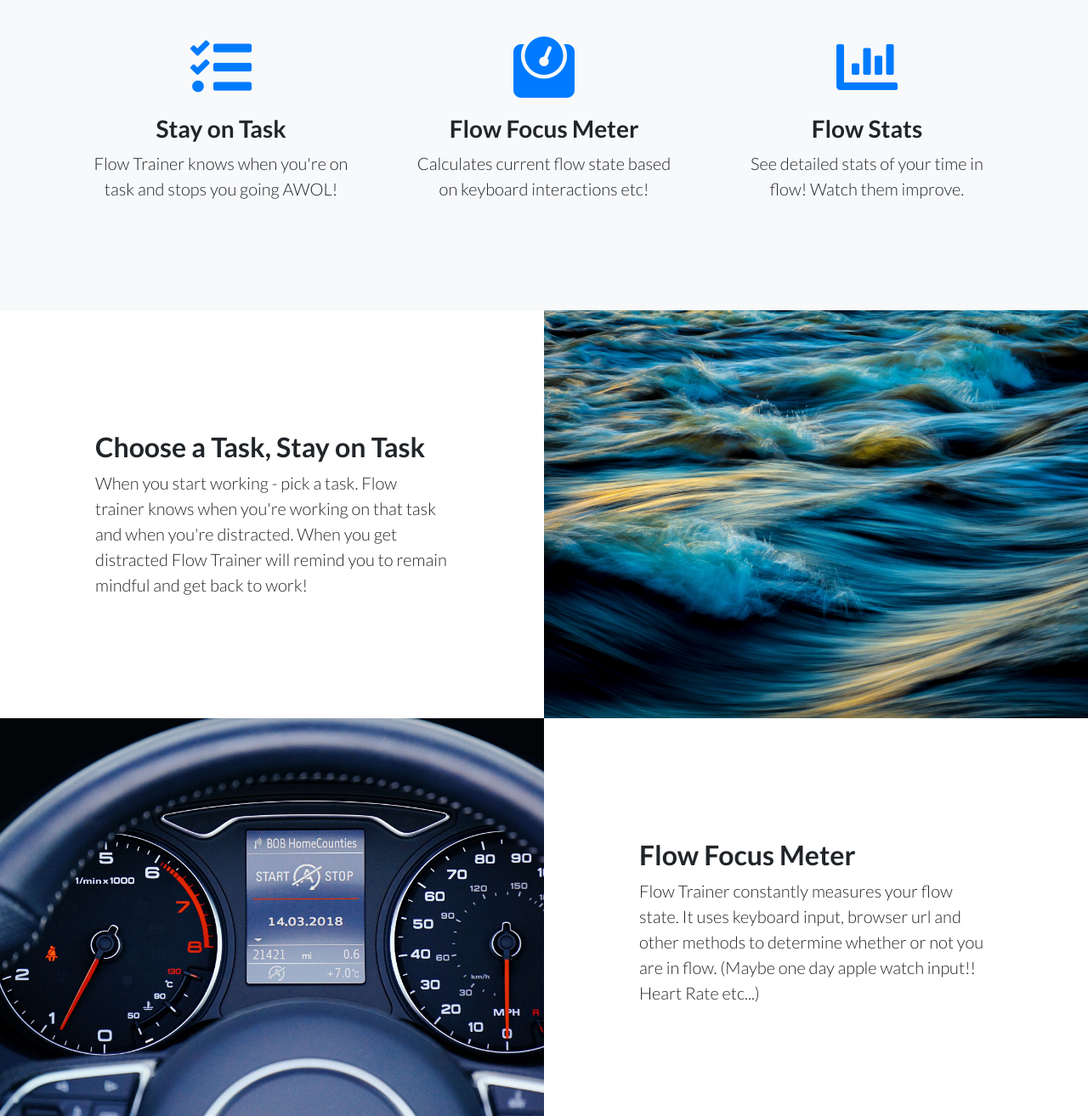
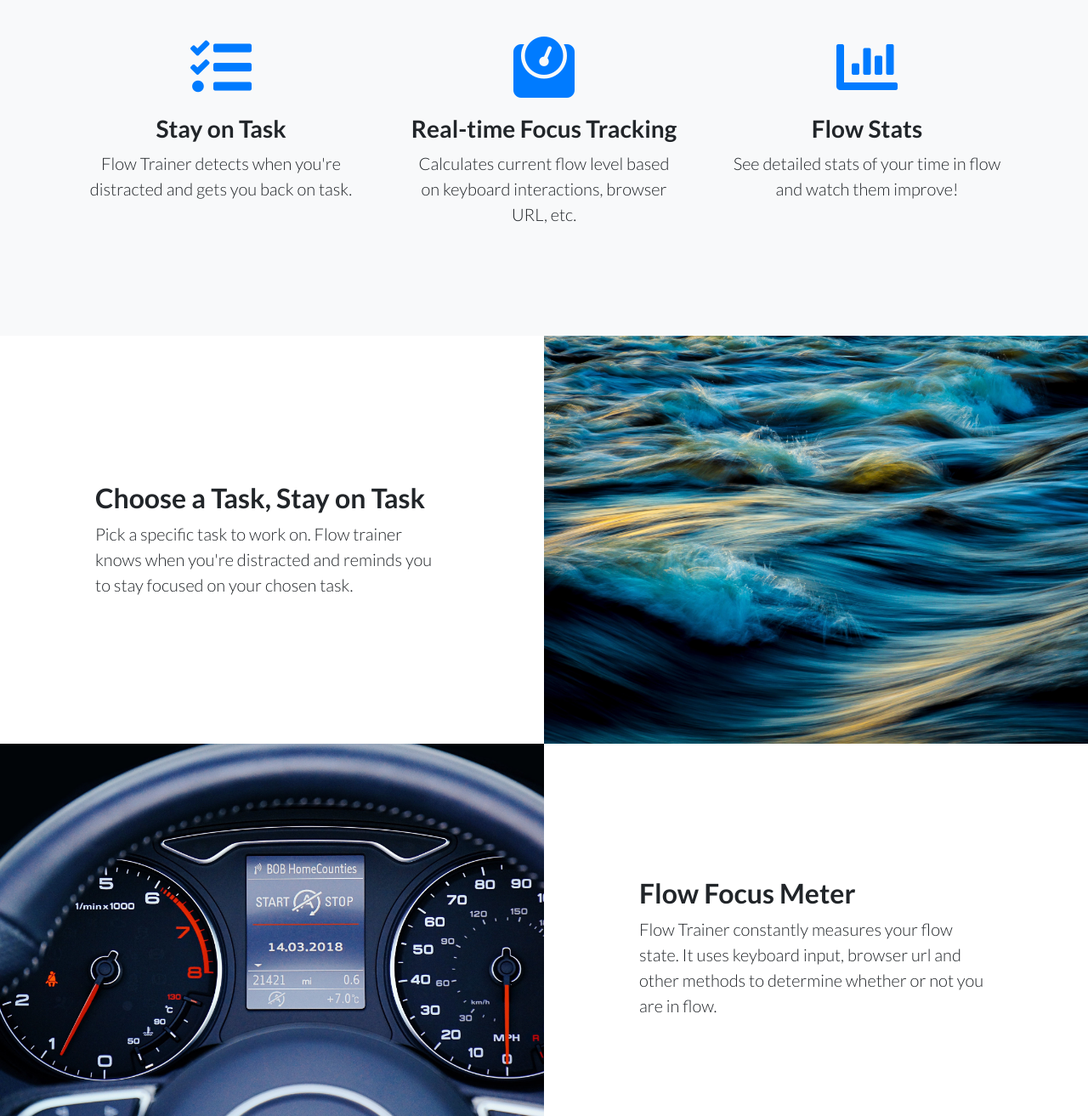
Before and after one commit to wfranks/flowtrainer, a website: page index.html in a window 1280 px wide. Shown: the part 740-2053 px from the top of the page at 85% size. Drawn offline with Linux system fonts and the light colour scheme.

Commit message:
text change

```diff
--- a/index.html
+++ b/index.html
@@ -40,7 +40,7 @@
       <div class="container">
         <div class="row">
           <div class="col-xl-9 mx-auto">
-            <h1 class="mb-5">Enter flow, stay on task, maximize productivity with Flow Trainer</h1>
+            <h1 class="mb-5">Enter flow, stay on task, and track focus levels with Flow Trainer</h1>
           </div>
           <div class="col-md-10 col-lg-8 col-xl-7 mx-auto">
             <form action="https://julyandavey.us19.list-manage.com/subscribe/post?u=a83b88c2747c2db8e94054db7&amp;id=8e8e15e1f6" method="post" id="mc-embedded-subscribe-form" name="mc-embedded-subscribe-form" class="validate" target="_blank" novalidate>
@@ -68,7 +68,7 @@
                 <i class="fas fa-tasks m-auto text-primary"></i>
               </div>
               <h3>Stay on Task</h3>
-              <p class="lead mb-0">Flow Trainer knows when you're on task and stops you going AWOL!</p>
+              <p class="lead mb-0">Flow Trainer detects when you're distracted and gets you back on task.</p>
             </div>
           </div>
           <div class="col-lg-4">
@@ -76,8 +76,8 @@
               <div class="features-icons-icon d-flex">
                 <i class="fas fa-weight m-auto text-primary"></i>
               </div>
-              <h3>Flow Focus Meter</h3>
-              <p class="lead mb-0">Calculates current flow state based on keyboard interactions etc!</p>
+              <h3>Real-time Focus Tracking</h3>
+              <p class="lead mb-0">Calculates current flow level based on keyboard interactions, browser URL, etc.</p>
             </div>
           </div>
           <div class="col-lg-4">
@@ -86,7 +86,7 @@
                 <i class="fas fa-chart-bar m-auto text-primary"></i>
               </div>
               <h3>Flow Stats</h3>
-              <p class="lead mb-0">See detailed stats of your time in flow! Watch them improve.</p>
+              <p class="lead mb-0">See detailed stats of your time in flow and watch them improve!</p>
             </div>
           </div>
         </div>
@@ -101,21 +101,21 @@
           <div class="col-lg-6 order-lg-2 text-white showcase-img" style="background-image: url('img/flow1.jpg');"></div>
           <div class="col-lg-6 order-lg-1 my-auto showcase-text">
             <h2>Choose a Task, Stay on Task</h2>
-            <p class="lead mb-0">When you start working - pick a task. Flow trainer knows when you're working on that task and when you're distracted. When you get distracted Flow Trainer will remind you to remain mindful and get back to work!</p>
+            <p class="lead mb-0">Pick a specific task to work on. Flow trainer knows when you're distracted and reminds you to stay focused on your chosen task.</p>
           </div>
         </div>
         <div class="row no-gutters">
           <div class="col-lg-6 text-white showcase-img" style="background-image: url('img/auto.jpg');"></div>
           <div class="col-lg-6 my-auto showcase-text">
             <h2>Flow Focus Meter</h2>
-            <p class="lead mb-0">Flow Trainer constantly measures your flow state. It uses keyboard input, browser url and other methods to determine whether or not you are in flow. (Maybe one day apple watch input!! Heart Rate etc...)</p>
+            <p class="lead mb-0">Flow Trainer constantly measures your flow state. It uses keyboard input, browser url and other methods to determine whether or not you are in flow.</p>
           </div>
         </div>
         <div class="row no-gutters">
           <div class="col-lg-6 order-lg-2 text-white showcase-img" style="background-image: url('img/laptopstats.jpg');"></div>
           <div class="col-lg-6 order-lg-1 my-auto showcase-text">
             <h2>Flow Stats</h2>
-            <p class="lead mb-0">Flow Trainer records your flow stats so you can keep an eye on when you're getting into flow and learn better flow habits to make it easier. Levels and Prizes make getting into flow states fun!</p>
+            <p class="lead mb-0">Flow Trainer records your flow stats so you can track your flow levels and learn better habits to make flow easier. Levels and Prizes make getting into flow states fun!</p>
           </div>
         </div>
       </div>
```
